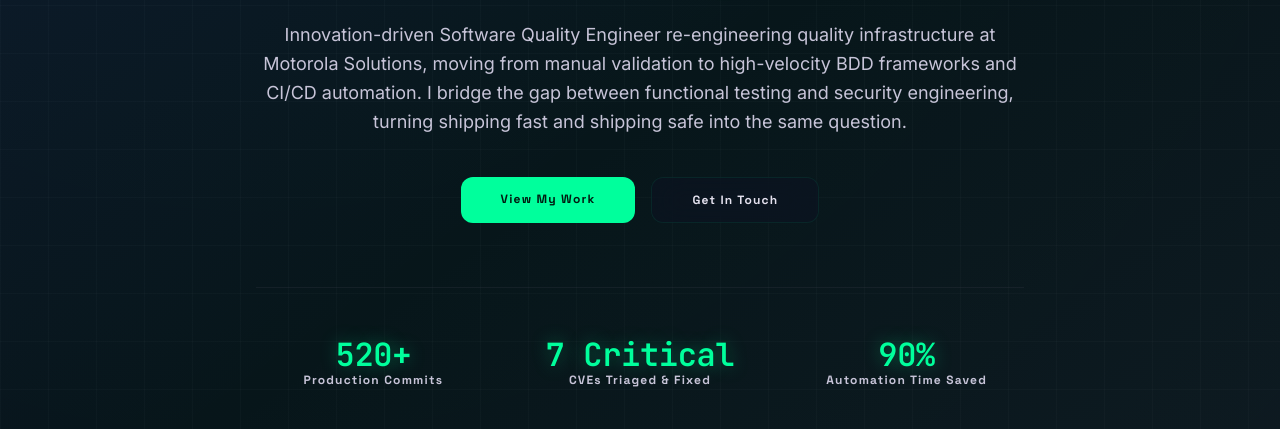
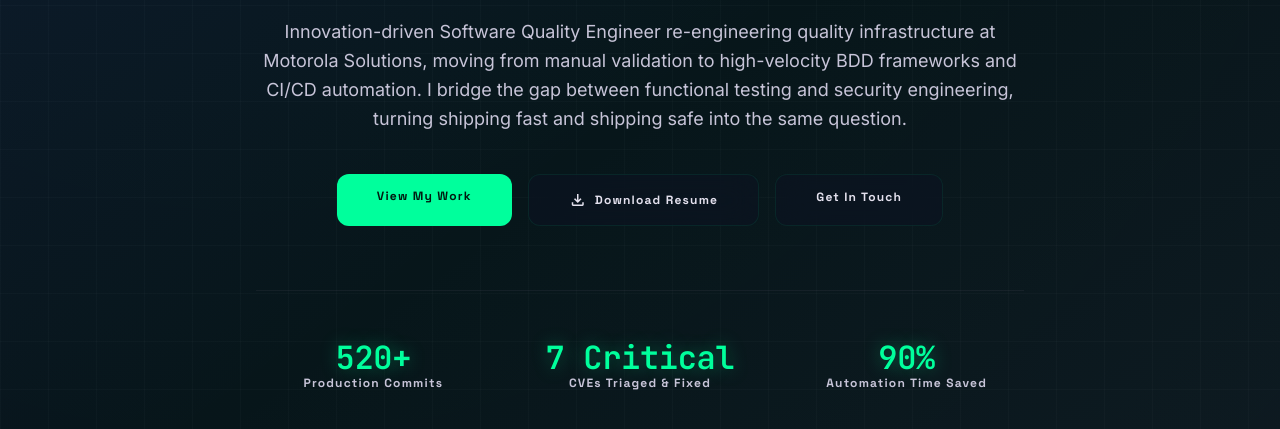
Before and after one commit to Anujsharma0307/Anujsharma0307.github.io, a plain HTML site: page index.html in a window 1280 px wide. Shown: the part 427-856 px from the top of the page. Drawn offline with nearby package versions, Linux system fonts and the light colour scheme.

Commit message:
Add downloadable resume to hero section (reference emails redacted)

```diff
--- a/index.html
+++ b/index.html
@@ -355,6 +355,7 @@
 <p class="font-body-lg text-body-lg text-on-surface-variant max-w-3xl mx-auto mb-10">Innovation-driven Software Quality Engineer re-engineering quality infrastructure at Motorola Solutions, moving from manual validation to high-velocity BDD frameworks and CI/CD automation. I bridge the gap between functional testing and security engineering, turning shipping fast and shipping safe into the same question.</p>
 <div class="flex flex-col md:flex-row gap-4 justify-center mb-16">
 <a class="bg-primary-container text-white px-10 py-4 rounded-xl font-label-caps text-label-caps hover:shadow-[0_0_25px_rgba(79,70,229,0.4)] transition-all duration-300" href="#experience">View My Work</a>
+<a class="glass-card text-on-surface px-10 py-4 rounded-xl font-label-caps text-label-caps transition-all duration-300 inline-flex items-center justify-center gap-2" href="Anuj_Sharma_CV_QA.pdf" target="_blank" rel="noopener" download><span class="material-symbols-outlined text-[18px]" aria-hidden="true">download</span>Download Resume</a>
 <a class="glass-card text-on-surface px-10 py-4 rounded-xl font-label-caps text-label-caps transition-all duration-300" href="#contact">Get In Touch</a>
 </div>
 <div class="grid grid-cols-1 md:grid-cols-3 gap-8 border-t border-outline-variant/20 pt-12">
```
Also changed, not shown: 1 other file.
